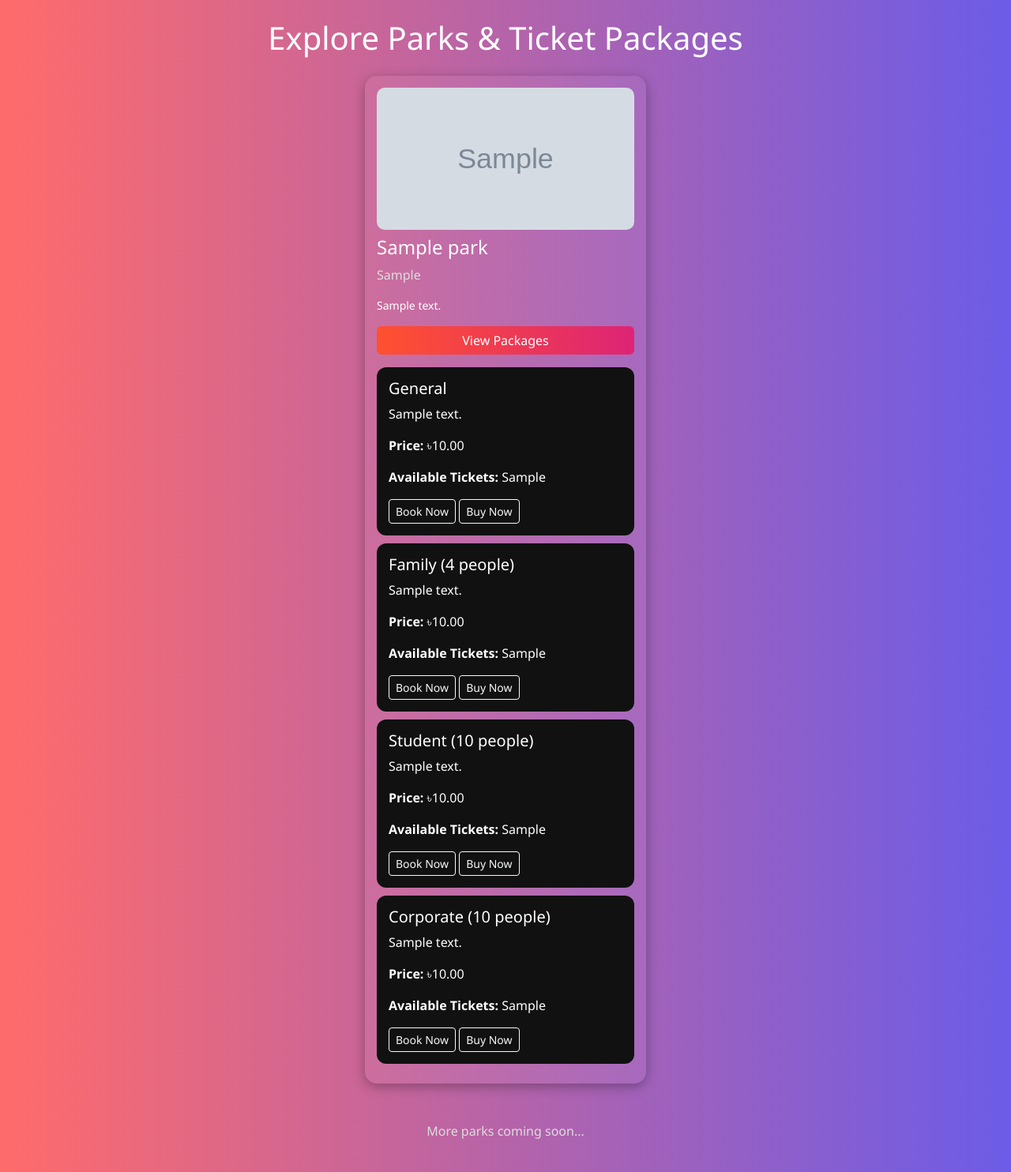
After one commit to Muhtasim-Masum-Hasnayen/Ticket_Management_System, a PHP site: page /u_parks.php in a window 1280 px wide, after a click on "View Packages". The commit adds this page. Shown: the whole page at 79% size. Run offline with PHP 8.4, Linux system fonts and the light colour scheme; tables that the repository leaves empty or names only in its code hold one stand-in row (values such as "Sample post"); grey boxes marked "Sample" are stand-in pictures.

Commit message:
3rd Commit

```diff
--- a/dashboard.php
+++ b/dashboard.php
@@ -229,8 +229,8 @@ $user_photo = $_SESSION['photo'] ?? 'assets/user.jpg'; // fallback photo path
     </a>
     <a href="#"><i class="fas fa-house"></i> Dashboard</a>
     <a href="Movies.php"><i class="fas fa-film"></i> Movies</a>
-    <a href="#"><i class="fas fa-landmark"></i> Museums</a>
-    <a href="#"><i class="fas fa-tree"></i> Parks</a>
+    <a href="Museums.php"><i class="fas fa-landmark"></i> Museums</a>
+    <a href="u_parks.php"><i class="fas fa-tree"></i> Parks</a>
     <a href="logout.php"><i class="fas fa-sign-out-alt"></i> Logout</a>
   </div>
 
--- /dev/null
+++ b/u_parks.php
@@ -0,0 +1,133 @@
+<?php
+include 'db_connect.php';
+
+// Fetch all parks
+$stmt = $conn->query("SELECT * FROM parks ORDER BY name");
+$parks = $stmt->fetchAll();
+?>
+
+<!DOCTYPE html>
+<html lang="en">
+<head>
+  <meta charset="UTF-8">
+  <meta name="viewport" content="width=device-width, initial-scale=1">
+  <title>Parks - SmartTicket</title>
+  <link href="https://cdn.jsdelivr.net/npm/bootstrap@5.3.0/dist/css/bootstrap.min.css" rel="stylesheet">
+  <link href="https://cdn.jsdelivr.net/npm/bootstrap-icons@1.10.5/font/bootstrap-icons.css" rel="stylesheet">
+  <style>
+    body {
+      background: linear-gradient(to right, #ff6b6b, #6c5ce7);
+      color: #fff;
+      font-family: 'Segoe UI', sans-serif;
+    }
+    .park-card {
+      width: 100%;
+      max-width: 400px;
+      background: rgba(255,255,255,0.05);
+      border-radius: 15px;
+      padding: 15px;
+      box-shadow: 0 4px 15px rgba(0,0,0,0.3);
+      transition: transform 0.3s ease;
+      display: flex;
+      flex-direction: column;
+      justify-content: space-between;
+    }
+    .park-card:hover {
+      transform: scale(1.02);
+    }
+    .package-card {
+      background-color: #111;
+      border-radius: 12px;
+      padding: 15px;
+      margin-bottom: 10px;
+    }
+    .park-card img {
+      width: 100%;
+      height: 180px;
+      object-fit: cover;
+      border-radius: 10px;
+    }
+    .btn-gradient {
+      background: linear-gradient(to right, #ff512f, #dd2476);
+      border: none;
+      color: white;
+    }
+    .btn-gradient:hover {
+      background: linear-gradient(to right, #dd2476, #ff512f);
+    }
+    .text-muted-light {
+      color: #ddd;
+    }
+    @media (max-width:768px) {
+      .park-card { margin-bottom: 30px; }
+    }
+  </style>
+</head>
+<body>
+  <div class="container py-4">
+    <h1 class="text-center mb-4">Explore Parks & Ticket Packages</h1>
+    <div class="row justify-content-center">
+      <?php foreach ($parks as $park):
+        $id = $park['park_id'];
+        $img = !empty($park['photo']) ? $park['photo'] : 'no-image.png';
+      ?>
+        <div class="col-md-6 col-lg-4 d-flex justify-content-center">
+          <div class="park-card">
+            <img src="admin/uploads/parks/<?= htmlspecialchars($img) ?>" alt="<?= htmlspecialchars($park['name']) ?>">
+            <h4 class="mt-2"><?= htmlspecialchars($park['name']) ?></h4>
+            <p class="text-muted-light"><?= htmlspecialchars($park['location']) ?></p>
+            <small><?= nl2br(htmlspecialchars($park['description'])) ?></small>
+
+            <button class="btn btn-gradient w-100 mt-3"
+                    data-bs-toggle="collapse"
+                    data-bs-target="#packages<?= $id ?>">
+              View Packages
+            </button>
+
+            <div class="collapse mt-3" id="packages<?= $id ?>">
+              <?php
+                $sections = [
+                  'General'   => 'general',
+                  'Family (4 people)'    => 'family',
+                  'Student (10 people)'   => 'student',
+                  'Corporate (10 people)' => 'corporate'
+                ];
+                foreach ($sections as $title => $col):
+                  $desc = $park["{$col}_description"];
+                  $price = $park["{$col}_price"];
+                  $tickets = $park["{$col}_available_ticket"];
+                  if ($desc || $price || $tickets !== null):
+              ?>
+                <div class="package-card">
+                  <h5><?= htmlspecialchars($title) ?></h5>
+                  <?php if ($desc): ?>
+                    <p><?= nl2br(htmlspecialchars($desc)) ?></p>
+                  <?php endif; ?>
+                  <?php if ($price !== null): ?>
+                    <p><strong>Price:</strong> ৳<?= htmlspecialchars(number_format($price, 2)) ?></p>
+                  <?php endif; ?>
+                  <?php if ($tickets !== null): ?>
+                    <p><strong>Available Tickets:</strong> <?= htmlspecialchars($tickets) ?></p>
+                  <?php endif; ?>
+                  <a href="book.php?park_id=<?= $id ?>&package=<?= urlencode($col) ?>"
+                     class="btn btn-outline-light btn-sm">Book Now</a>
+                      <a href="buy.php?park_id=<?= $id ?>&package=<?= urlencode($col) ?>"
+                                          class="btn btn-outline-light btn-sm">Buy Now</a>
+                </div>
+              <?php
+                  endif;
+                endforeach;
+              ?>
+            </div>
+          </div>
+        </div>
+      <?php endforeach; ?>
+    </div>
+    <div class="text-center mt-5">
+      <p class="text-muted-light">More parks coming soon...</p>
+    </div>
+  </div>
+
+  <script src="https://cdn.jsdelivr.net/npm/bootstrap@5.3.0/dist/js/bootstrap.bundle.min.js"></script>
+</body>
+</html>
```
Also changed, not shown: admin/add_park.php (+66 -10 lines), admin/uploads/parks/park_6842b2f205b43.jpg (added), admin/uploads/parks/park_6842c98b223ab.jpg (added).
